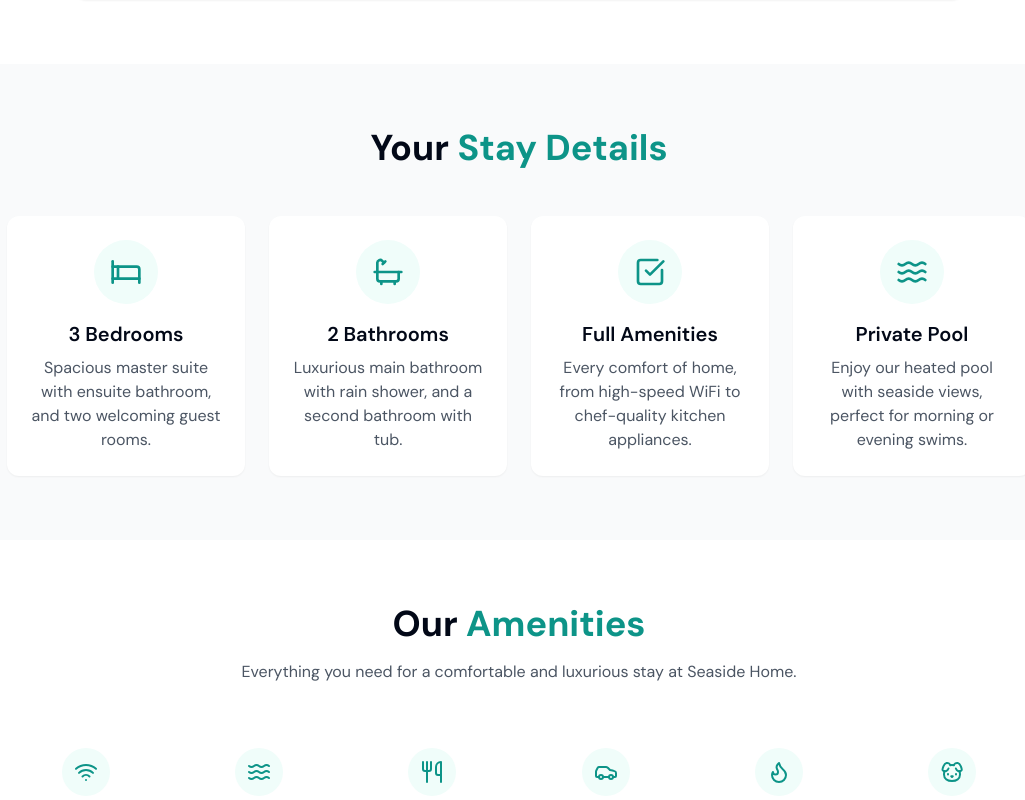
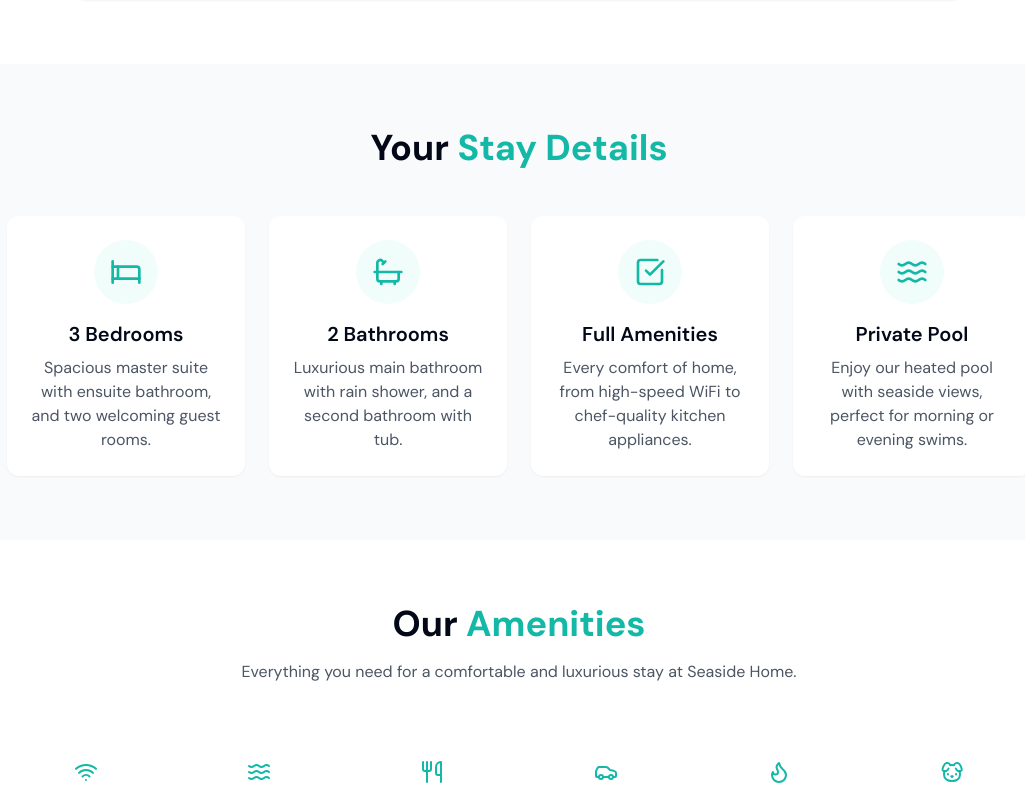
Before and after one commit to youronlyuser/airbnb-template-2, a React (Vite) app: page / in a window 1280 px wide. Shown: the part 1120-1920 px from the top of the page, without its empty margins (121-1146 px from the left). Built offline with nearby package versions, Linux system fonts and the light colour scheme.

Commit message:
feat: Add theme color customization for icons
This commit enables the modification of icon colors across all pages through the `theme.css` file.

```diff
--- a/src/components/Amenities.tsx
+++ b/src/components/Amenities.tsx
@@ -6,8 +6,8 @@ import { translations } from '@/translations';
 
 const AmenityItem = ({ icon: Icon, title }: { icon: React.ElementType; title: string }) => (
   <div className="flex flex-col items-center text-center gap-3 p-4">
-    <div className="bg-teal-50 p-3 rounded-full">
-      <Icon size={24} className="text-teal-600" />
+    <div className="bg-theme-yourplace-amenity-bg p-3 rounded-full">
+      <Icon size={24} className="text-theme-icon-primary" />
     </div>
     <span className="text-gray-700 font-medium">{title}</span>
   </div>
@@ -37,9 +37,9 @@ const Amenities = () => {
       <div className="container mx-auto px-4">
         <h2 className="text-3xl md:text-4xl font-bold text-center mb-4">
           {language === 'en' ? (
-            <>Our <span className="text-teal-600">Amenities</span></>
+            <>Our <span className="text-theme-primary">Amenities</span></>
           ) : (
-            <>Οι <span className="text-teal-600">Παροχές</span> μας</>
+            <>Οι <span className="text-theme-primary">Παροχές</span> μας</>
           )}
         </h2>
         <p className="text-gray-600 text-center max-w-2xl mx-auto mb-12">
--- a/src/components/LocalGuide.tsx
+++ b/src/components/LocalGuide.tsx
@@ -16,7 +16,7 @@ const GuideCard = ({
   <div className="bg-white rounded-xl shadow-sm p-6 hover:shadow-md transition">
     <div className="flex items-center mb-4">
       <div className="bg-theme-primary-muted p-3 rounded-full mr-4">
-        <Icon size={24} className="text-theme-primary" />
+        <Icon size={24} className="text-theme-icon-primary" />
       </div>
       <h3 className="text-xl font-semibold text-theme-text">{title}</h3>
     </div>
@@ -82,7 +82,7 @@ const LocalGuide = () => {
                 href={item.url}
                 className="flex items-center justify-center gap-2 bg-white px-5 py-3 rounded-lg border border-gray-200 text-theme-primary hover:bg-theme-primary-muted transition"
               >
-                <FileText size={20} />
+                <FileText size={20} className="text-theme-icon-primary" />
                 <span>{item.title}</span>
               </a>
             ))}
--- a/src/components/MapLocation.tsx
+++ b/src/components/MapLocation.tsx
@@ -24,7 +24,7 @@ const MapLocation = ({ title, location, description, googleMapsUrl }: MapLocatio
   return (
     <div className="flex flex-col h-full bg-white rounded-lg shadow-md p-6">
       <h3 className="text-lg font-semibold mb-2 text-theme-primary flex items-center">
-        <MapPin className="mr-2 text-theme-primary" size={18} />
+        <MapPin className="mr-2 text-theme-icon-primary" size={18} />
         {title}
       </h3>
 
@@ -50,7 +50,7 @@ const MapLocation = ({ title, location, description, googleMapsUrl }: MapLocatio
           rel="noopener noreferrer"
           className="flex items-center justify-center w-full gap-2 bg-theme-primary text-theme-text-light py-2 px-4 rounded-md hover:bg-theme-primary-dark transition-colors"
         >
-          <ExternalLink size={16} />
+          <ExternalLink size={16} className="text-theme-icon-light" />
           <span>{t.maps.viewOnGoogleMaps}</span>
         </a>
       </div>
--- a/src/components/RatingComponent.tsx
+++ b/src/components/RatingComponent.tsx
@@ -60,7 +60,7 @@ const RatingComponent = () => {
                     className={cn(
                       "transition-all duration-150",
                       (hover !== null ? hover >= ratingValue : rating !== null && rating >= ratingValue)
-                        ? "text-yellow-400 fill-yellow-400"
+                        ? "text-theme-icon-warning fill-theme-icon-warning"
                         : "text-gray-300"
                     )}
                   />
@@ -71,7 +71,7 @@ const RatingComponent = () => {
 
           <button
             onClick={handleRatingSubmit}
-            className="bg-teal-500 hover:bg-teal-600 text-white font-medium px-6 py-2 rounded-md transition"
+            className="bg-theme-primary hover:bg-theme-primary-dark text-white font-medium px-6 py-2 rounded-md transition"
           >
             {t.rating.submitButton}
           </button>
--- a/src/components/ReviewCard.tsx
+++ b/src/components/ReviewCard.tsx
@@ -13,9 +13,9 @@ const ReviewCard = () => {
       <div className="container mx-auto px-4">
         <h2 className="text-3xl md:text-4xl font-bold text-center mb-12">
           {language === 'en' ? (
-            <>What Our <span className="text-teal-600">Guests Say</span></>
+            <>What Our <span className="text-theme-primary">Guests Say</span></>
           ) : (
-            <><span className="text-teal-600">{t.reviews.title}</span></>
+            <><span className="text-theme-primary">{t.reviews.title}</span></>
           )}
         </h2>
 
@@ -41,7 +41,7 @@ const ReviewCard = () => {
 
             <div className="flex items-center justify-center mb-4">
               {[...Array(5)].map((_, i) => (
-                <Star key={i} size={20} className="text-yellow-400 fill-yellow-400" />
+                <Star key={i} size={20} className="text-theme-icon-warning fill-theme-icon-warning" />
               ))}
             </div>
 
--- a/src/components/StayDetails.tsx
+++ b/src/components/StayDetails.tsx
@@ -13,9 +13,9 @@ const StayDetails = () => {
       <div className="container mx-auto px-4">
         <h2 className="text-3xl md:text-4xl font-bold text-center mb-12">
           {language === 'en' ? (
-            <>Your <span className="text-teal-600">Stay Details</span></>
+            <>Your <span className="text-theme-primary">Stay Details</span></>
           ) : (
-            <><span className="text-teal-600">{t.stayDetails.title}</span></>
+            <><span className="text-theme-primary">{t.stayDetails.title}</span></>
           )}
         </h2>
 
@@ -23,7 +23,7 @@ const StayDetails = () => {
           {/* Bedrooms */}
           <div className="bg-white rounded-xl shadow-sm p-6 flex flex-col items-center text-center hover:shadow-md transition">
             <div className="bg-teal-50 p-4 rounded-full mb-4">
-              <Bed size={32} className="text-teal-600" />
+              <Bed size={32} className="text-theme-icon-primary" />
             </div>
             <h3 className="text-xl font-semibold mb-2">3 {t.stayDetails.bedrooms}</h3>
             <p className="text-gray-600">
@@ -34,7 +34,7 @@ const StayDetails = () => {
           {/* Bathrooms */}
           <div className="bg-white rounded-xl shadow-sm p-6 flex flex-col items-center text-center hover:shadow-md transition">
             <div className="bg-teal-50 p-4 rounded-full mb-4">
-              <Bath size={32} className="text-teal-600" />
+              <Bath size={32} className="text-theme-icon-primary" />
             </div>
             <h3 className="text-xl font-semibold mb-2">2 {t.stayDetails.bathrooms}</h3>
             <p className="text-gray-600">
@@ -45,7 +45,7 @@ const StayDetails = () => {
           {/* Amenities */}
           <div className="bg-white rounded-xl shadow-sm p-6 flex flex-col items-center text-center hover:shadow-md transition">
             <div className="bg-teal-50 p-4 rounded-full mb-4">
-              <CheckSquare size={32} className="text-teal-600" />
+              <CheckSquare size={32} className="text-theme-icon-primary" />
             </div>
             <h3 className="text-xl font-semibold mb-2">{t.stayDetails.amenities}</h3>
             <p className="text-gray-600">
@@ -56,7 +56,7 @@ const StayDetails = () => {
           {/* Private Pool */}
           <div className="bg-white rounded-xl shadow-sm p-6 flex flex-col items-center text-center hover:shadow-md transition">
             <div className="bg-teal-50 p-4 rounded-full mb-4">
-              <Waves size={32} className="text-teal-600" />
+              <Waves size={32} className="text-theme-icon-primary" />
             </div>
             <h3 className="text-xl font-semibold mb-2">{t.stayDetails.pool}</h3>
             <p className="text-gray-600">
--- a/tailwind.config.ts
+++ b/tailwind.config.ts
@@ -1,4 +1,3 @@
-
 import type { Config } from "tailwindcss";
 
 export default {
@@ -131,6 +130,17 @@ export default {
             buttonHover: 'var(--color-theme-navbar-button-hover)',
             mobileBg: 'var(--color-theme-navbar-mobile-bg)',
             shadow: 'var(--color-theme-navbar-shadow)',
+          },
+          icon: {
+            primary: 'var(--color-theme-icon-primary)',
+            secondary: 'var(--color-theme-icon-secondary)',
+            muted: 'var(--color-theme-icon-muted)',
+            accent: 'var(--color-theme-icon-accent)',
+            light: 'var(--color-theme-icon-light)',
+            warning: 'var(--color-theme-icon-warning)',
+            success: 'var(--color-theme-icon-success)',
+            danger: 'var(--color-theme-icon-danger)',
+            info: 'var(--color-theme-icon-info)',
           }
         },
       },
```
Also changed, not shown: src/styles/theme.css (+22 -1 lines).
